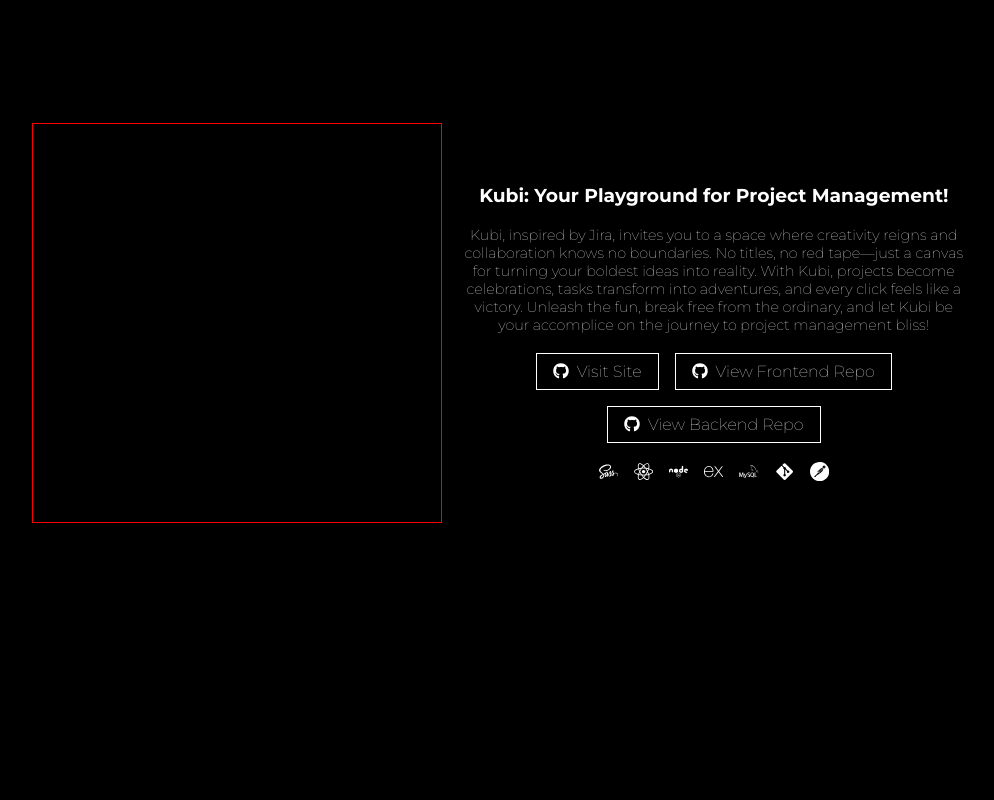
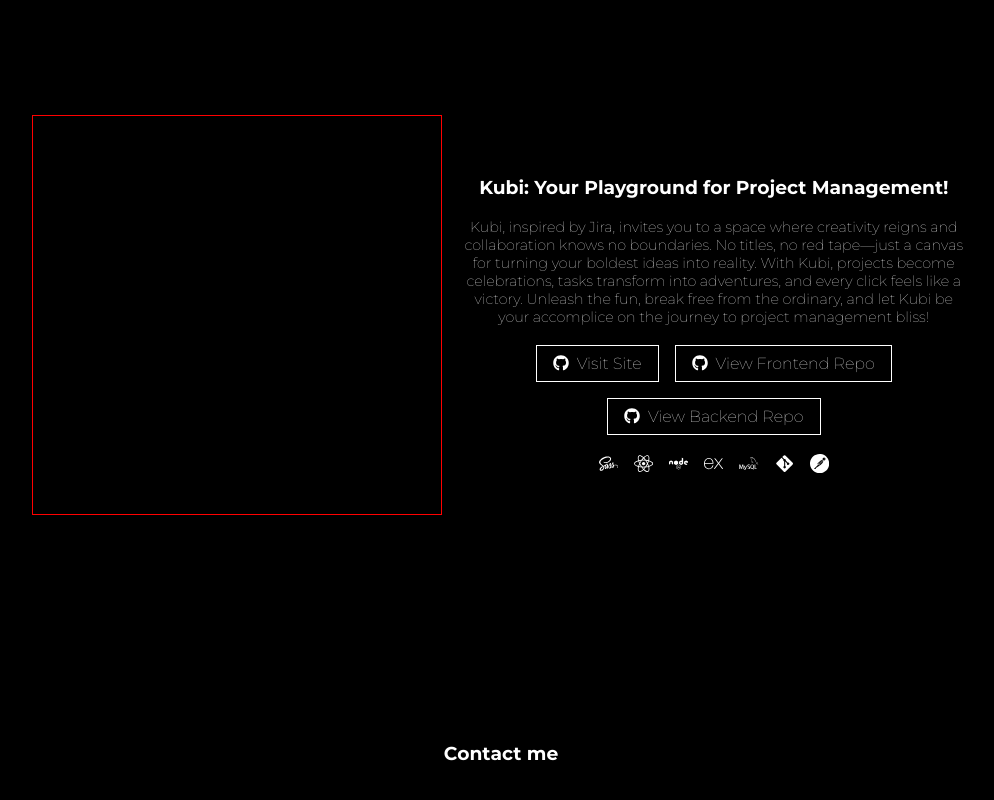
Before and after one commit to Ekpenga9000/portfolio-website, a React (Vite) app: page / in a window 1280 px wide. Shown: the part 2721-3521 px from the top of the page, without its empty margins (139-1133 px from the left). Before the commit the page ends 3460 px from the top, so only its background shows below. Built offline with nearby package versions, Linux system fonts and the light colour scheme.

Commit message:
Create footer component

```diff
--- a/src/App.jsx
+++ b/src/App.jsx
@@ -1,5 +1,6 @@
 import './App.scss';
 import About from './components/about/About';
+import Footer from './components/footer/Footer';
 import Hero from './components/hero/Hero';
 import NavBar from './components/navbar/NavBar';
 import Project from './components/projects/Project';
@@ -34,6 +35,9 @@ function App() {
             link={"https://kubi-software.netlify.app/login"}
           />
         </div>
+        <div className='app__section'>
+          <Footer/>
+        </div>
       </div>
     </section>
   )
--- a/src/App.scss
+++ b/src/App.scss
@@ -41,12 +41,18 @@ body{
         scroll-snap-align: start;
     }
     &__project{
-        position: sticky;
-        top: 4.8rem;
         text-align: center;
         font-family: "Montserrat", sans-serif;
         color: $text-primary;
         padding-block: 1.2rem;
-        background-color: rgba($color: #000000, $alpha: 0.85);
+        @include tablet{
+            position: sticky;
+            top: 3rem;
+            z-index: 10;
+            background-color: rgba($color: #000000, $alpha: 0.85);
+        }
+        @include desktop{
+            top: 4.8rem;
+        }
     }
 }
--- /dev/null
+++ b/src/components/footer/Footer.jsx
@@ -0,0 +1,13 @@
+import "./Footer.scss";
+
+const Footer = () =>{
+    return(
+        <footer className="footer">
+            <div className="footer__container">
+               <h3 className="footer__title">Contact me</h3>
+            </div>
+        </footer>
+    )
+}
+
+export default Footer;
--- /dev/null
+++ b/src/components/footer/Footer.scss
@@ -0,0 +1,14 @@
+@use "../../style/partials/mixins" as *;
+@use "../../style/partials/variables" as *;
+@use "../../style/partials/typography" as *;
+
+.footer{
+    @include tablet{
+        height: 100vh;
+    }
+    &__title{
+        font-family: "Montserrat", sans-serif;
+        color: $text-primary;
+        text-align: center;
+    }
+}
--- a/src/components/navbar/NavBar.scss
+++ b/src/components/navbar/NavBar.scss
@@ -36,6 +36,7 @@
         position: absolute;
         right: 1rem;
         top: 3rem;
+        z-index: 99;
         padding: 1rem 1rem;
         border-radius: 5%;
         background-color: rgba(#000, 0.5);
--- a/src/components/projects/Project.scss
+++ b/src/components/projects/Project.scss
@@ -26,6 +26,7 @@
         align-items: center;
         flex-direction: column;
         gap: 1.5rem;
+        margin-bottom: 1rem;
         @include tablet{
             flex-direction: row;
             gap: 1rem;
@@ -33,7 +34,9 @@
 
         &--reverse{
             @extend .project__intro-div;
-            flex-direction: row-reverse;
+            @include tablet{
+                flex-direction: row-reverse;
+            }
         }
     }
 
```
